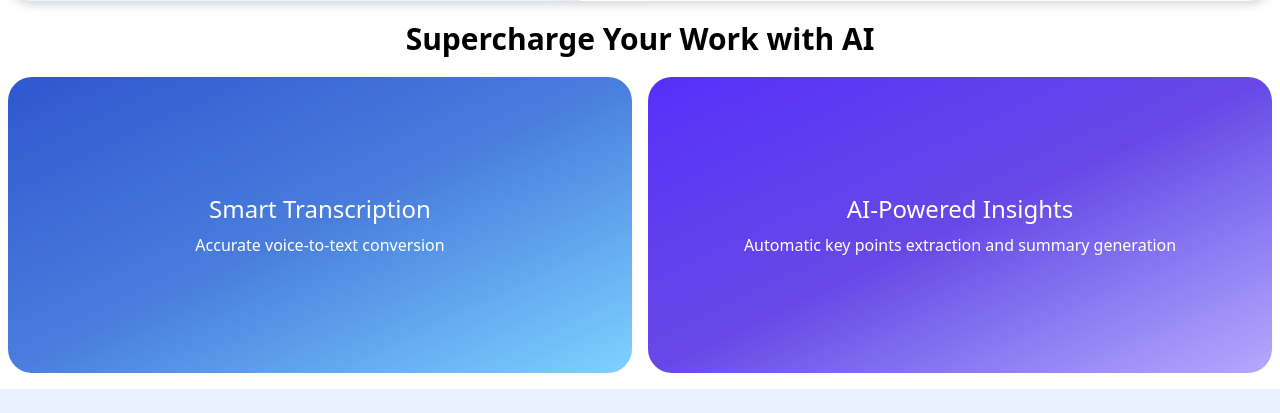
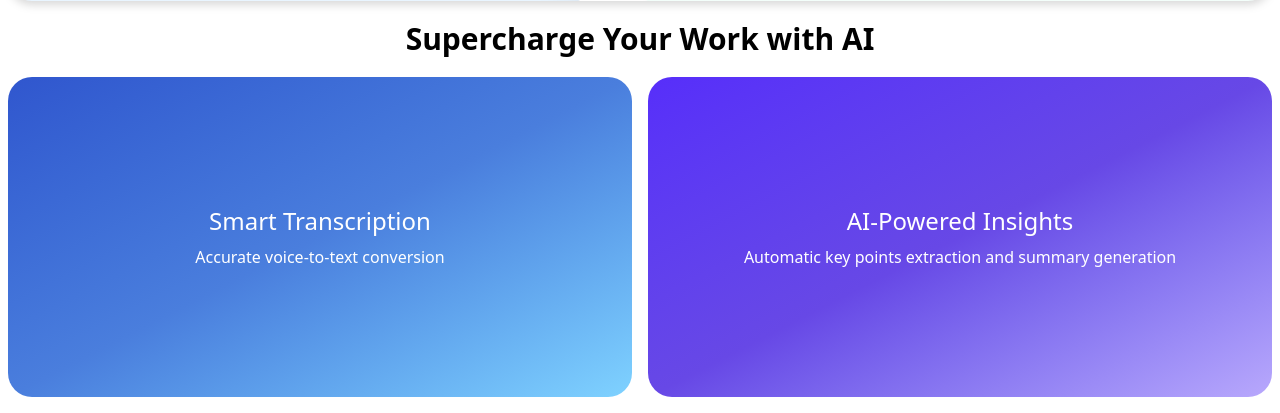
Before and after one commit to elihat2022/student-assistant, a Django app: page / in a window 1280 px wide. Shown: the part 1326-1739 px from the top of the page. Before the commit the page ends 1715 px from the top, so only its background shows below. Run offline with Django 5.2, Linux system fonts and the light colour scheme; parts of the project's set-up code (start-up, migrations or seed data) failed here and were passed over; some libraries are stand-ins or nearby versions.

Commit message:
Home styles

```diff
--- a/dashboard/templates/dashboard/home.html
+++ b/dashboard/templates/dashboard/home.html
@@ -17,9 +17,9 @@
    </div>
     <!-- Three columns -->
     <h2 class="font-bold text-xl md:text-3xl">Supercharge Your Work with AI</h2>
-    <div class="flex flex-row justify-center w-full  px6 py-3 mt-2  gap-4 h-[30vh] md:h-[40vh]">
+    <div class="flex flex-row justify-center w-full  px6 py-3 mt-2  gap-4 ">
 
-        <div class="flex flex-col justify-center items-center w-1/2  bg-linear-to-tl from-[#7fd2ff] via-[#4A7EDD] to-[#3056CE]  rounded-3xl p-4 text-white">
+        <div class="flex flex-col justify-center items-center w-full md:w-1/2 h-[35vh] md:h-[40vh] bg-linear-to-tl from-[#7fd2ff] via-[#4A7EDD] to-[#3056CE]  rounded-3xl p-4 text-white">
             <h3 class="font-medium text-xl md:text-2xl mb-2 ">Smart Transcription</h3>
                 <div class="text-center">
 
@@ -27,7 +27,7 @@
 
                 </div>
         </div>
-        <div class="flex flex-col justify-center items-center w-1/2 bg-linear-to-tl from-[#B8A8FC] via-[#6748E6] to-[#572EFA]  rounded-3xl p-4 text-white">
+        <div class="flex flex-col justify-center items-center w-full md:w-1/2  h-[35vh] md:h-[40vh] bg-linear-to-tl from-[#B8A8FC] via-[#6748E6] to-[#572EFA]  rounded-3xl p-4 text-white">
             <h3 class="font-medium text-xl md:text-2xl mb-2 ">AI-Powered Insights</h3>
                 <div class="text-center">
 
--- a/static/css/output.css
+++ b/static/css/output.css
@@ -1002,6 +1002,12 @@
   .h-\[30vh\] {
     height: 30vh;
   }
+  .h-\[35vh\] {
+    height: 35vh;
+  }
+  .h-\[40vh\] {
+    height: 40vh;
+  }
   .h-\[100px\] {
     height: 100px;
   }
@@ -3533,6 +3539,11 @@
   .md\:min-h-fit {
     @media (width >= 48rem) {
       min-height: fit-content;
+    }
+  }
+  .md\:w-1\/2 {
+    @media (width >= 48rem) {
+      width: calc(1/2 * 100%);
     }
   }
   .md\:w-\[70\%\] {
```
Also changed, not shown: 1 other file.
